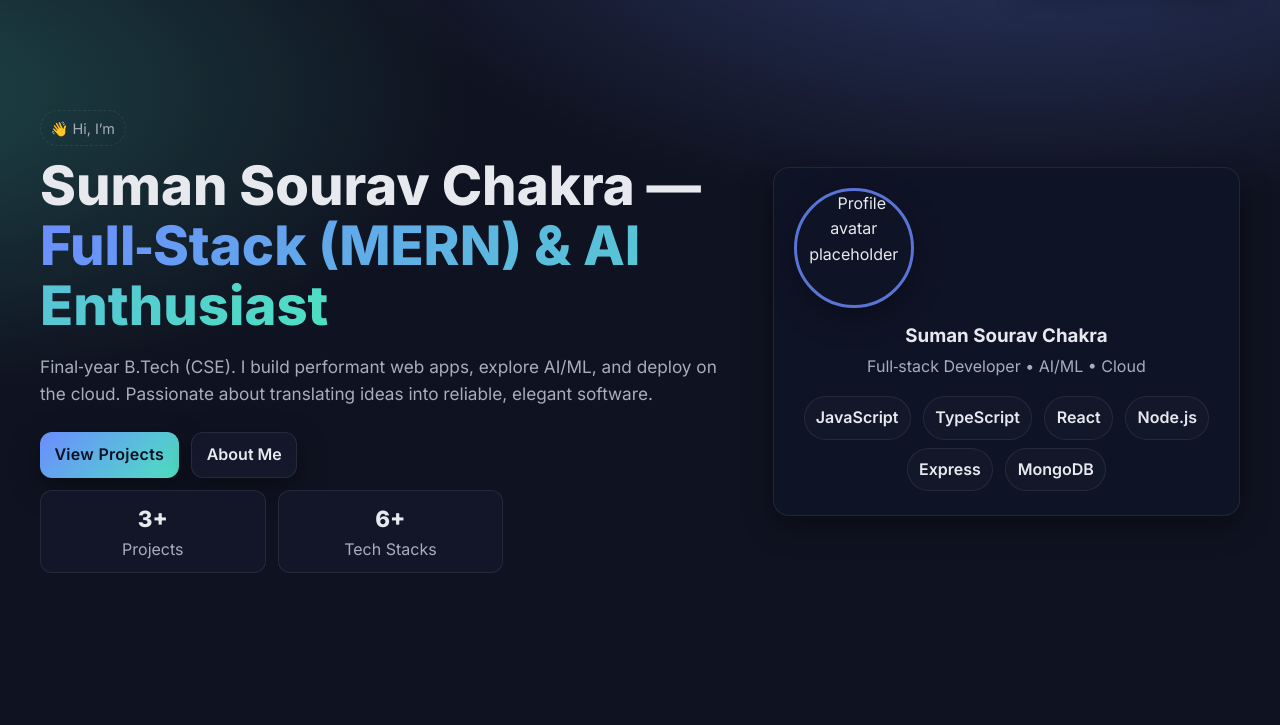
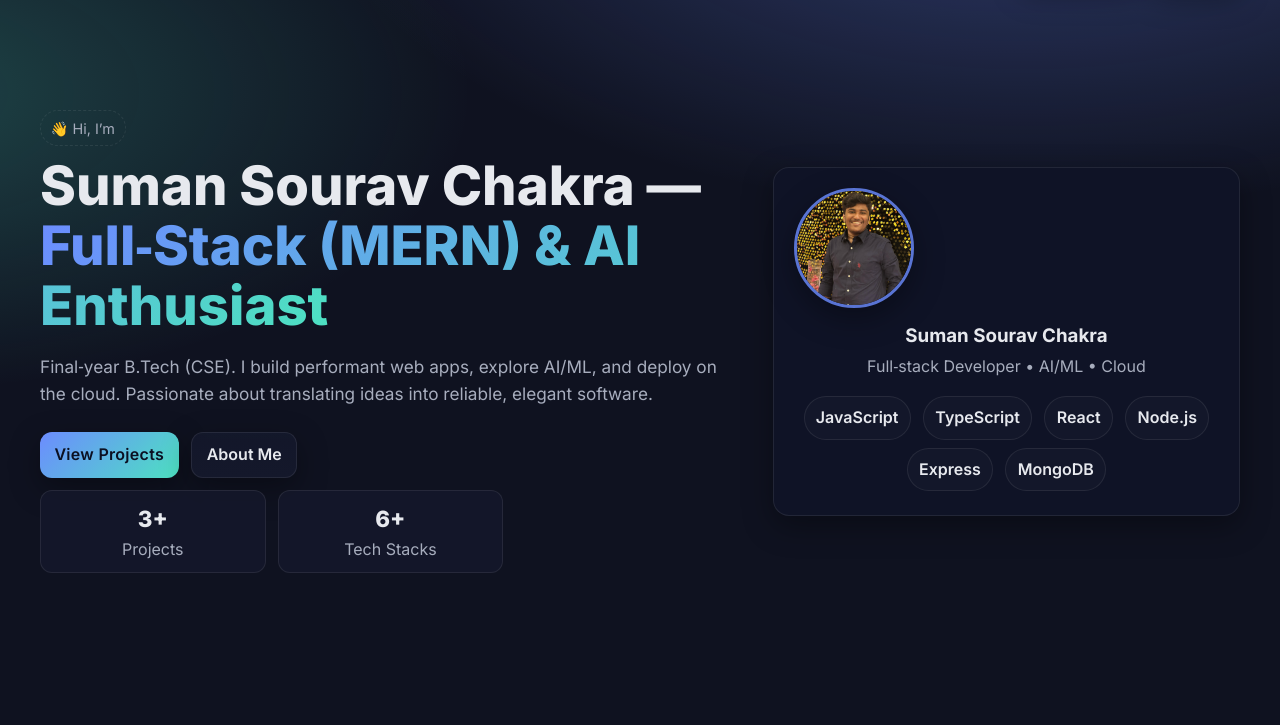
Before and after one commit to Suman7259/Basic-portfolio, a plain HTML site: page index.html in a window 1280 px wide. Shown: the part 67-792 px from the top of the page. Drawn offline with Linux system fonts and the light colour scheme; the site is published under a folder, as on GitHub Pages, so addresses that start at the root find nothing.

Commit message:
Update index.html

```diff
--- a/index.html
+++ b/index.html
@@ -185,7 +185,7 @@
       </div>
       <div>
         <div class="card hero-card center">
-          <img class="avatar" src="/me.jpg" alt="Profile avatar placeholder"/>
+          <img class="avatar" src="me.jpg" alt="Profile avatar placeholder"/>
           <h3 style="margin:.8rem 0 .2rem">Suman Sourav Chakra</h3>
           <div class="muted">Full‑stack Developer • AI/ML • Cloud</div>
           <div style="margin-top: .8rem;">
```
